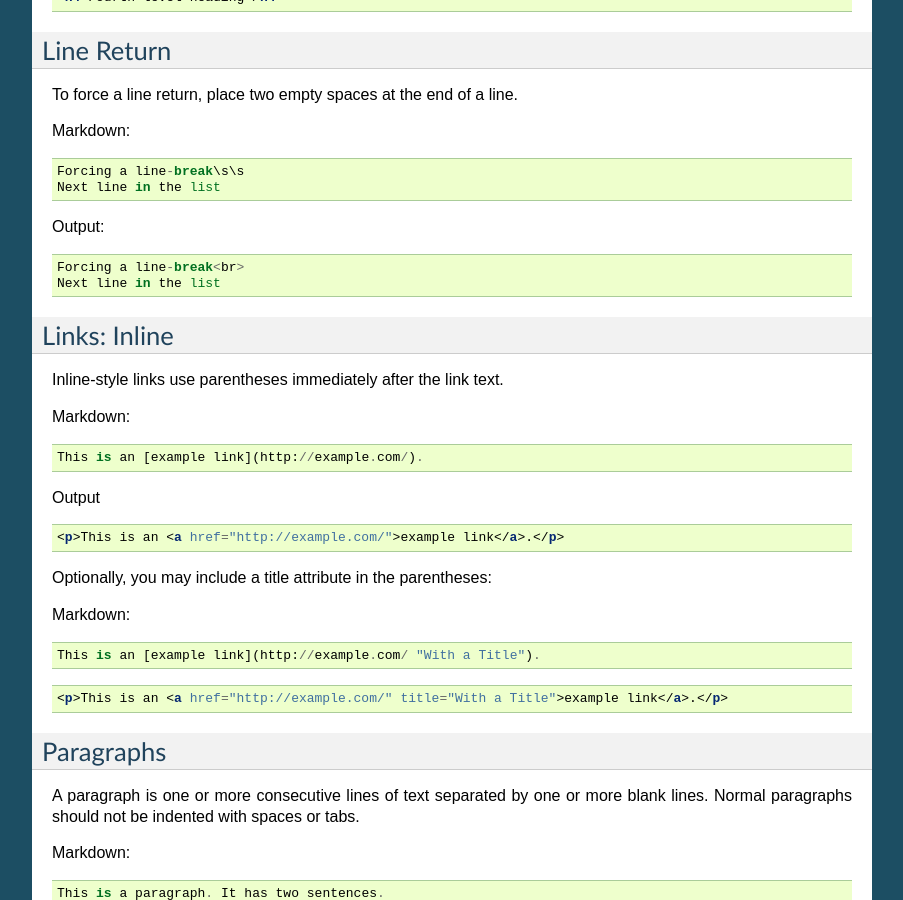
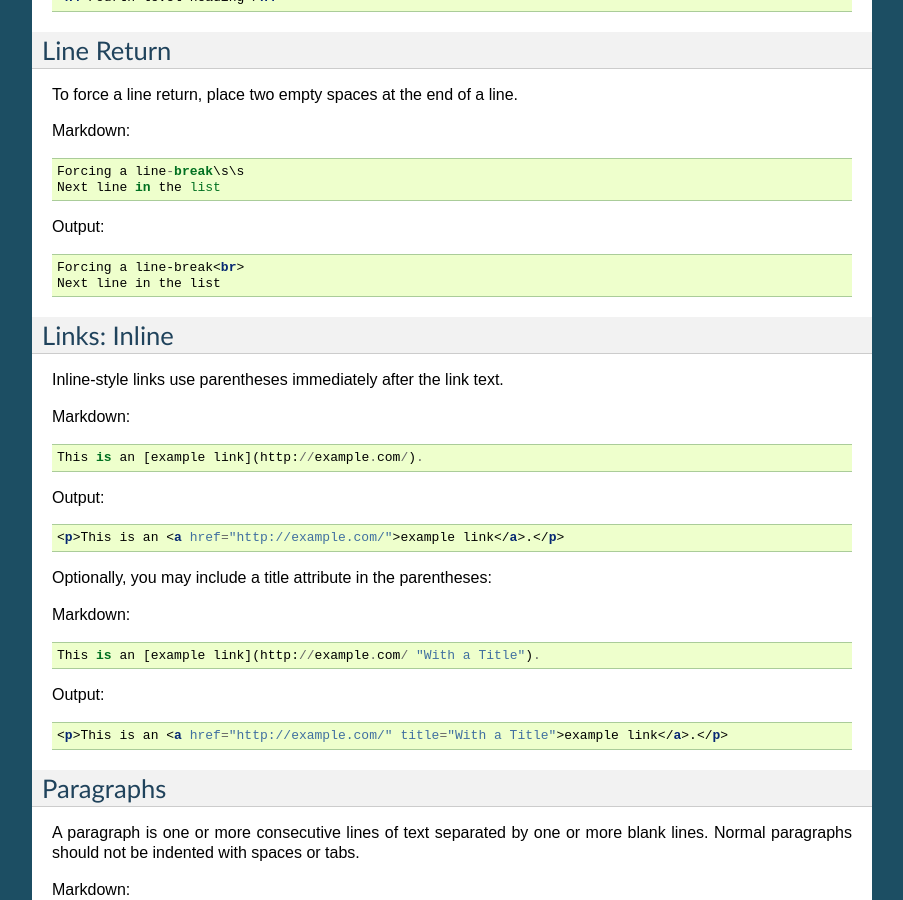
Before and after one commit to joaedwar/markdown-guide, a Sphinx documentation site: the page built from docs/basics.rst, in a window 1280 px wide and 900 px high, scrolled down 865 px. Shown: the whole window, without its empty margins (198-1101 px from the left). Built offline with Sphinx 7.4.7, drawn with Linux system fonts in a browser that asks for light colours.

```diff
--- a/docs/basics.rst
+++ b/docs/basics.rst
@@ -64,7 +64,7 @@ Markdown::
 
 Output:
 
-.. code-block::
+.. code-block:: html
 
     Forcing a line-break<br>
     Next line in the list
@@ -89,6 +89,8 @@ Optionally, you may include a title attribute in the parentheses:
 Markdown::
 
     This is an [example link](http://example.com/ "With a Title").
+
+Output:
 
 .. code-block:: html
 
```
Also changed, not shown: other parts of docs/basics.rst (+1 -1 lines).
